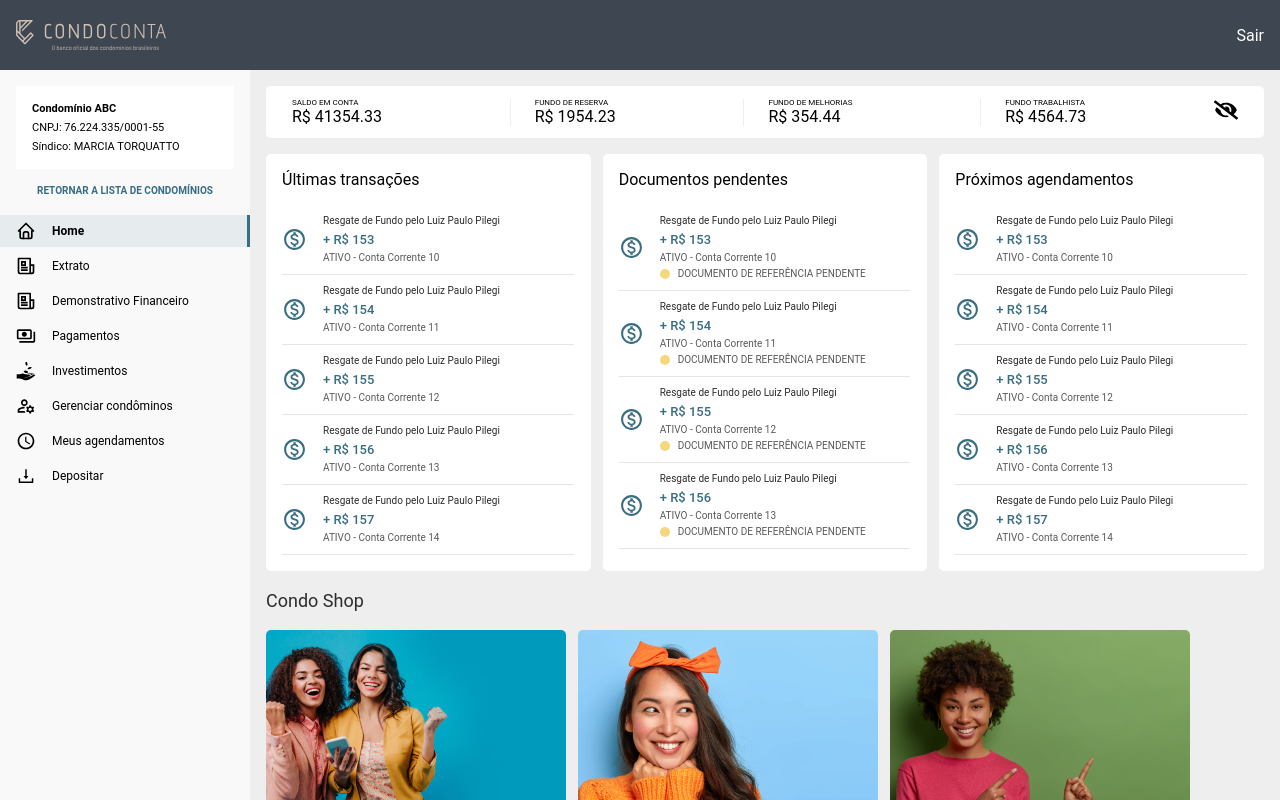
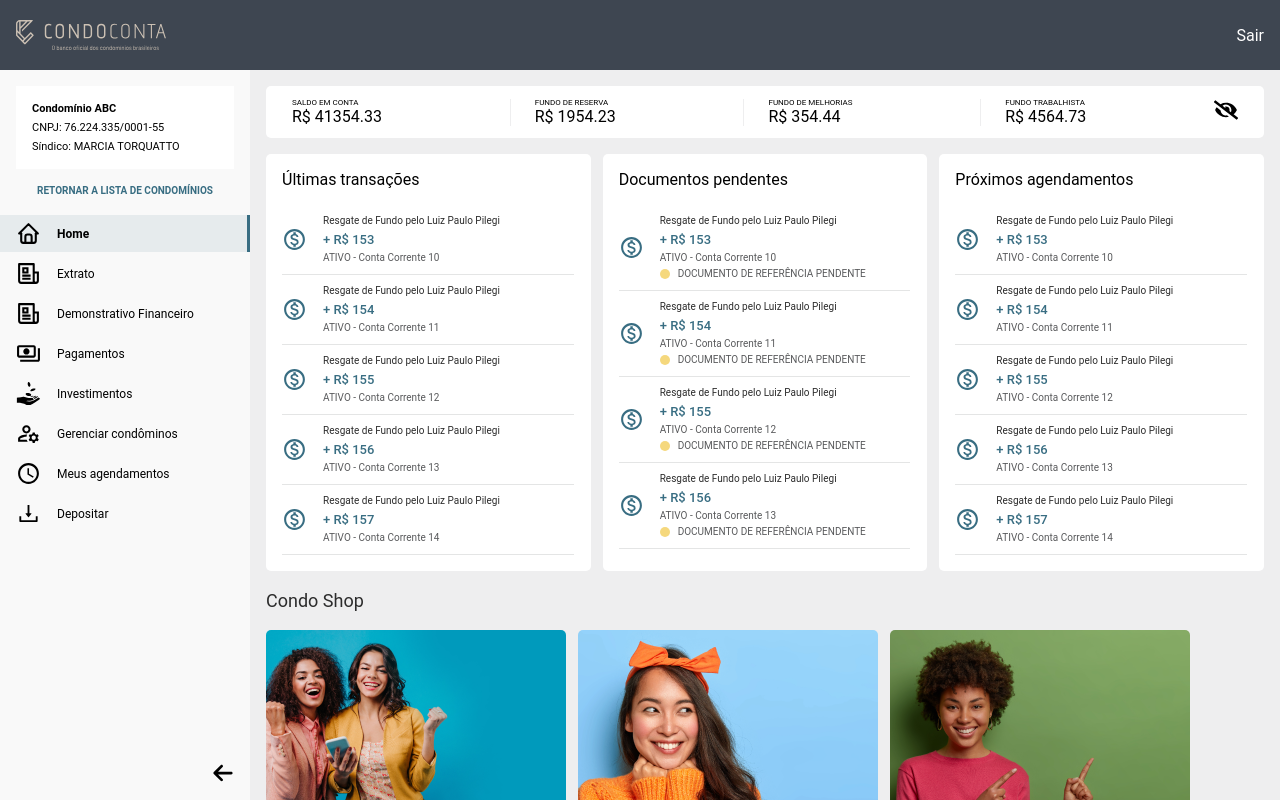
Before and after one commit to luizpaulolppa/react-app-i18n, a React (Create React App) app: page /condominios in a window 1280 px wide. Both pictures are taken after a click on the element 146 px from the left and 199 px from the top of the page. Built offline with nearby package versions, Linux system fonts and the light colour scheme.

Commit message:
fixing menu

```diff
--- /dev/null
+++ b/src/components/Menu/ItemMenu/index.tsx
@@ -0,0 +1,19 @@
+import React from "react";
+import { IItemMenu as IIM, ItemMenuContainer, ItemMenuName } from "./styles";
+
+interface IItemMenu extends IIM {
+  name: string;
+  icon: React.ReactNode;
+  hideName: boolean;
+}
+
+const ItemMenu: React.FC<IItemMenu> = ({ name, hideName, active, icon: Icon }) => {
+  return (
+    <ItemMenuContainer active={active} center={hideName}>
+      {Icon}
+      {!hideName && <ItemMenuName>{name}</ItemMenuName>}
+    </ItemMenuContainer>
+  );
+};
+
+export default ItemMenu;
--- /dev/null
+++ b/src/components/Menu/ItemMenu/styles.ts
@@ -0,0 +1,30 @@
+import styled from "styled-components";
+
+export interface IItemMenu {
+  active?: boolean;
+  center?: boolean;
+}
+
+export const ItemMenuContainer = styled.div<IItemMenu>`
+  display: flex;
+  align-items: center;
+  padding: 6px;
+  padding-left: 16px;
+  margin-top: 3px;
+  cursor: pointer;
+  ${({ center }) => (!!center ? `justify-content: center;` : ``)}
+  ${({ center }) => (!!center ? `padding-left: 0px;` : ``)}
+  ${({ active }) =>
+    !!active ? `border-right: solid 3px rgb(56, 109, 130);` : ``}
+  ${({ active }) => (!!active ? `background-color: #e6ebed;` : ``)}
+    ${({ active }) => (!!active ? `font-weight: bold;` : ``)}
+
+  &:hover {
+    background-color: #e6ebed;
+  }
+`;
+
+export const ItemMenuName = styled.div`
+  font-size: 12px;
+  margin-left: 16px;
+`;
--- /dev/null
+++ b/src/components/Menu/index.tsx
@@ -0,0 +1,111 @@
+import React, { useState } from "react";
+import { useNavigate } from "react-router-dom";
+import { TbHome } from "react-icons/tb";
+import { RiNewspaperLine } from "react-icons/ri";
+import { ImArrowLeft2, ImArrowRight2 } from "react-icons/im";
+import {
+  MdOutlinePayments,
+  MdOutlineManageAccounts,
+  MdSchedule,
+} from "react-icons/md";
+import { GiReceiveMoney } from "react-icons/gi";
+import { AiOutlineDownload } from "react-icons/ai";
+import {
+  MenuContainer,
+  ChangeCondo,
+  TextChangeCondo,
+  CondoText,
+  CondoName,
+  CondoInfo,
+  ArrowContainer,
+  MenuHeader,
+} from "./styles";
+import ItemMenu from "./ItemMenu";
+
+export interface IMenu {}
+
+const Menu: React.FC<IMenu> = () => {
+  const [isOpen, setIsOpen] = useState(true);
+  const navigate = useNavigate();
+
+  function handleChangeCondo() {
+    navigate("/condominios");
+  }
+
+  return (
+    <MenuContainer isOpen={isOpen}>
+      <MenuHeader>
+        <CondoInfo>
+          {isOpen ? (
+            <>
+              <CondoName>Condomínio ABC</CondoName>
+              <CondoText>CNPJ: 76.224.335/0001-55</CondoText>
+              <CondoText>Síndico: MARCIA TORQUATTO</CondoText>
+            </>
+          ) : (
+            <CondoName>C</CondoName>
+          )}
+        </CondoInfo>
+        <ChangeCondo>
+          <TextChangeCondo onClick={handleChangeCondo}>
+            {isOpen ? "RETORNAR A LISTA DE CONDOMÍNIOS" : "RETORNAR"}
+          </TextChangeCondo>
+        </ChangeCondo>
+        <ItemMenu
+          active={true}
+          hideName={!isOpen}
+          name="Home"
+          icon={<TbHome size={25} />}
+        />
+        <ItemMenu
+          active={false}
+          hideName={!isOpen}
+          name="Extrato"
+          icon={<RiNewspaperLine size={25} />}
+        />
+        <ItemMenu
+          active={false}
+          hideName={!isOpen}
+          name="Demonstrativo Financeiro"
+          icon={<RiNewspaperLine size={25} />}
+        />
+        <ItemMenu
+          active={false}
+          hideName={!isOpen}
+          name="Pagamentos"
+          icon={<MdOutlinePayments size={25} />}
+        />
+        <ItemMenu
+          active={false}
+          hideName={!isOpen}
+          name="Investimentos"
+          icon={<GiReceiveMoney size={25} />}
+        />
+        <ItemMenu
+          active={false}
+          hideName={!isOpen}
+          name="Gerenciar condôminos"
+          icon={<MdOutlineManageAccounts size={25} />}
+        />
+        <ItemMenu
+          active={false}
+          hideName={!isOpen}
+          name="Meus agendamentos"
+          icon={<MdSchedule size={25} />}
+        />
+        <ItemMenu
+          active={false}
+          hideName={!isOpen}
+          name="Depositar"
+          icon={<AiOutlineDownload size={25} />}
+        />
+      </MenuHeader>
+
+      <ArrowContainer onClick={() => setIsOpen(!isOpen)} center={!isOpen}>
+        {isOpen ? <ImArrowLeft2 size={22} /> : <ImArrowRight2 size={22} />}
+      </ArrowContainer>
+    </MenuContainer>
+  );
+};
+
+export default Menu;
--- /dev/null
+++ b/src/components/Menu/styles.ts
@@ -0,0 +1,57 @@
+import styled from "styled-components";
+
+interface IArrowContainer {
+  center: boolean;
+}
+
+interface IMenuContainer {
+  isOpen: boolean;
+}
+
+export const MenuContainer = styled.div<IMenuContainer>`
+  display: flex;
+  flex-direction: column;
+  justify-content: space-between;
+  background-color: rgb(249, 249, 249);
+  width: 100%;
+  ${({ isOpen }) => (isOpen ? `max-width: 250px;` : `max-width: 80px;`)}
+`;
+
+export const ChangeCondo = styled.div`
+  display: flex;
+  justify-content: center;
+  padding-bottom: 16px;
+  font-size: 10px;
+`;
+
+export const TextChangeCondo = styled.p`
+  color: rgb(56, 109, 130);
+  cursor: pointer;
+  font-weight: bold;
+`;
+
+export const CondoText = styled.p`
+  font-size: 11px;
+  margin-top: 6px;
+`;
+
+export const CondoName = styled.p`
+  font-size: 11px;
+  font-weight: bold;
+`;
+
+export const CondoInfo = styled.div`
+  background-color: rgb(255, 255, 255);
+  margin: 16px 16px;
+  padding: 16px;
+`;
+
+export const ArrowContainer = styled.div<IArrowContainer>`
+  display: flex;
+  cursor: pointer;
+  padding: 16px;
+  ${({ center }) =>
+    center ? `justify-content: center;` : `justify-content: flex-end;`}
+`;
+
+export const MenuHeader = styled.div``;
--- a/src/pages/AdminPainel/index.tsx
+++ b/src/pages/AdminPainel/index.tsx
@@ -1,85 +1,18 @@
 import React from "react";
-import { Route, Routes, useNavigate } from "react-router-dom";
+import { Route, Routes } from "react-router-dom";
+import Menu from "../../components/Menu";
 import NavBar from "../../components/NavBar";
 import CondominiumHome from "../CondominiumHome";
 import Payments from "../Payments";
-import { TbHome } from "react-icons/tb";
-import { RiNewspaperLine } from "react-icons/ri";
-import { MdOutlinePayments, MdOutlineManageAccounts, MdSchedule } from "react-icons/md";
-import { GiReceiveMoney } from "react-icons/gi";
-import { AiOutlineDownload } from "react-icons/ai";
-import {
-  Menu,
-  Container,
-  Body,
-  Children,
-  ChangeCondo,
-  TextChangeCondo,
-  CondoText,
-  CondoName,
-  CondoInfo,
-  ItemMenu,
-  ItemMenuName
-} from "./styles";
-export interface IAdminPainel {
-  children?: React.ReactNode;
-}
+import { Container, Body, Children } from "./styles";
+export interface IAdminPainel {}
 
-const AdminPainel: React.FC<IAdminPainel> = ({ children }) => {
-  const navigate = useNavigate();
-
-  function handleChangeCondo() {
-    navigate("/condominios");
-  }
-
+const AdminPainel: React.FC<IAdminPainel> = () => {
   return (
     <Container>
       <NavBar />
       <Body>
-        <Menu>
-          <CondoInfo>
-            <CondoName>Condomínio ABC</CondoName>
-            <CondoText>CNPJ: 76.224.335/0001-55</CondoText>
-            <CondoText>Síndico: MARCIA TORQUATTO</CondoText>
-          </CondoInfo>
-          <ChangeCondo>
-            <TextChangeCondo onClick={handleChangeCondo}>
-              RETORNAR A LISTA DE CONDOMÍNIOS
-            </TextChangeCondo>
-          </ChangeCondo>
-          <ItemMenu active={true}>
-            <TbHome size={20} />
-            <ItemMenuName>Home</ItemMenuName>
-          </ItemMenu>
-          <ItemMenu>
-            <RiNewspaperLine size={20} />
-            <ItemMenuName>Extrato</ItemMenuName>
-          </ItemMenu>
-          <ItemMenu>
-            <RiNewspaperLine size={20} />
-            <ItemMenuName>Demonstrativo Financeiro</ItemMenuName>
-          </ItemMenu>
-          <ItemMenu>
-            <MdOutlinePayments size={20} />
-            <ItemMenuName>Pagamentos</ItemMenuName>
-          </ItemMenu>
-          <ItemMenu>
-            <GiReceiveMoney size={20} />
-            <ItemMenuName>Investimentos</ItemMenuName>
-          </ItemMenu>
-          <ItemMenu>
-            <MdOutlineManageAccounts size={20} />
-            <ItemMenuName>Gerenciar condôminos</ItemMenuName>
-          </ItemMenu>
-          <ItemMenu>
-            <MdSchedule size={20} />
-            <ItemMenuName>Meus agendamentos</ItemMenuName>
-          </ItemMenu>
-          <ItemMenu>
-            <AiOutlineDownload size={20} />
-            <ItemMenuName>Depositar</ItemMenuName>
-          </ItemMenu>
-        </Menu>
+        <Menu />
         <Children>
           <Routes>
             <Route path="/:cnpj/home" element={<CondominiumHome />} />
--- a/src/pages/AdminPainel/styles.ts
+++ b/src/pages/AdminPainel/styles.ts
@@ -12,68 +12,7 @@ export const Body = styled.div`
   height: calc(100% - ${defaultNavBarHeight});
 `;
 
-export const Menu = styled.div`
-  width: 100%;
-  max-width: 250px;
-  background-color: rgb(249, 249, 249); ;
-`;
-
 export const Children = styled.div`
   width: 100%;
   overflow-y: auto;
 `;
-
-export const ChangeCondo = styled.div`
-  display: flex;
-  justify-content: center;
-  padding-bottom: 16px;
-  font-size: 10px;
-`;
-
-export const TextChangeCondo = styled.p`
-  color: rgb(56, 109, 130);
-  cursor: pointer;
-  font-weight: bold;
-`;
-
-export const CondoInfo = styled.div`
-  background-color: rgb(255, 255, 255);
-  margin: 16px 16px;
-  padding: 16px;
-`;
-
-export const CondoName = styled.p`
-  font-size: 11px;
-  font-weight: bold;
-`;
-
-export const CondoText = styled.p`
-  font-size: 11px;
-  margin-top: 6px;
-`;
-
-interface IItemMenu {
-  active?: boolean;
-}
-
-export const ItemMenu = styled.div<IItemMenu>`
-  display: flex;
-  align-items: center;
-  padding: 6px;
-  padding-left: 16px;
-  margin-top: 3px;
-  cursor: pointer;
-  ${({ active }) =>
-    !!active ? `border-right: solid 3px rgb(56, 109, 130);` : ``}
-  ${({ active }) => (!!active ? `background-color: #e6ebed;` : ``)}
-    ${({ active }) => (!!active ? `font-weight: bold;` : ``)}
-
-  &:hover {
-    background-color: #e6ebed;
-  }
-`;
-
-export const ItemMenuName = styled.div`
-  font-size: 12px;
-  margin-left: 16px;
-`;
```
